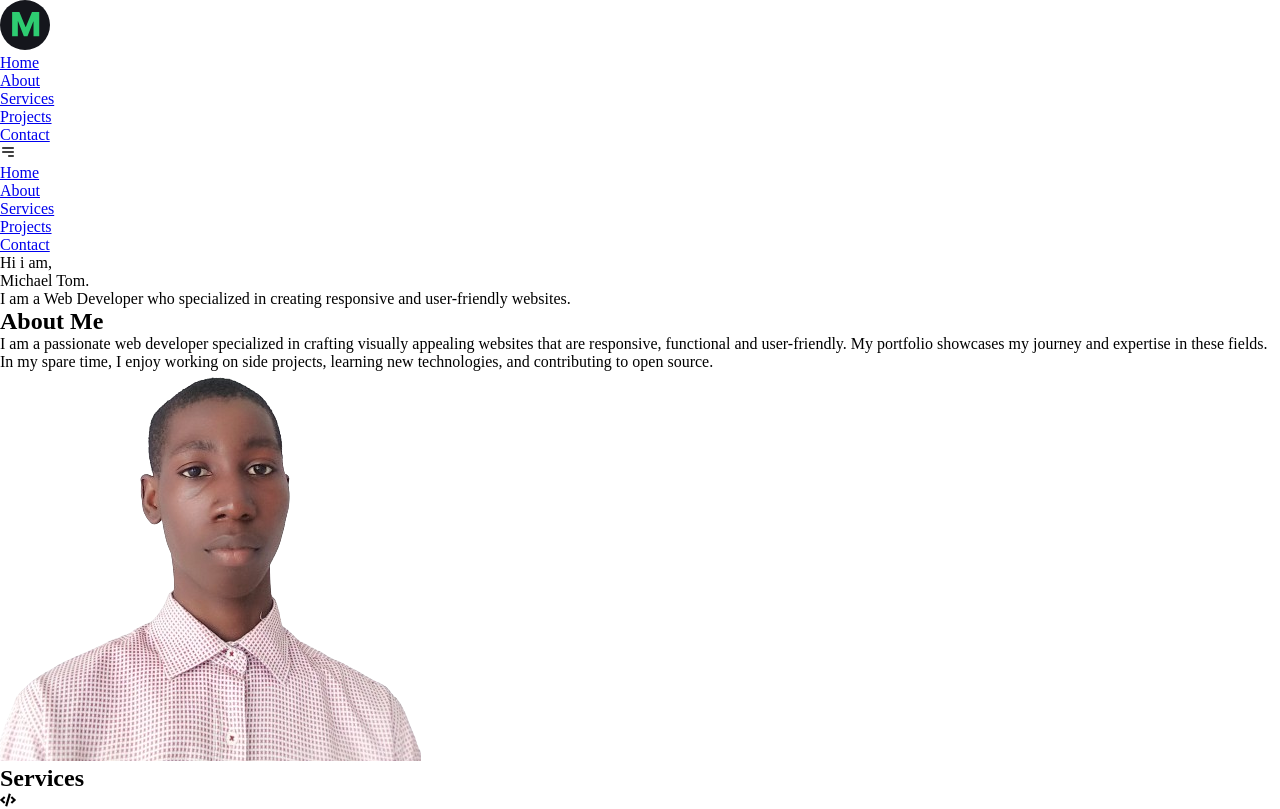
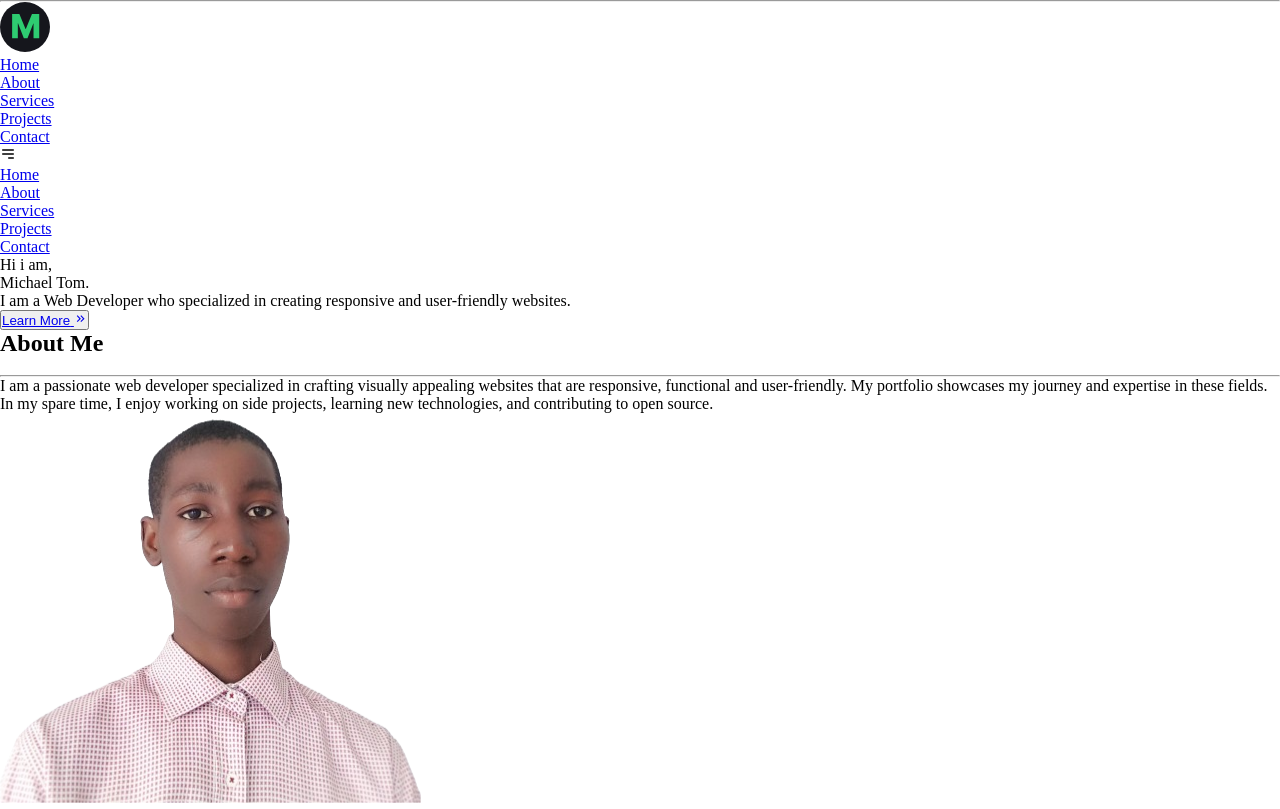
Before and after one commit to michaeltom1/michaelPortfolio, a React (Vite) app: page / in a window 1280 px wide. Shown: the top 809 px of the page. Built offline with nearby package versions, Linux system fonts and the light colour scheme.

Commit message:
animation in progress

```diff
--- a/src/components/Buttons.jsx
+++ b/src/components/Buttons.jsx
@@ -1,14 +1,15 @@
-function Buttons({
-  text,
-  type = "submit",
-  width = "",
-  padding = "p-3 px-8 ",
-  other = "",
-  className = `${padding} w-${width} rounded-full text-center font-medium shadow-xl bg-gradient-to-r from-[#33d175] to-green-600 ${other}`,
-}) {
+import { Link } from "react-router-dom";
+import { MdKeyboardDoubleArrowRight } from "react-icons/md";
+
+function Buttons({ text, to, Icon = MdKeyboardDoubleArrowRight, hideIcon }) {
   return (
-    <button type={type} className={className}>
-      {text}
+    <button className="font-bold rounded-lg text-lg w-48 h-16 hover:bg-accent text-[#ffffff]">
+      <Link
+        to={to}
+        className="rounded-lg flex gap-2 items-center w-48 h-16 bg-primary justify-center hover:-translate-x-1 hover:-translate-y-1 duration-500 ease-out transition-transform transform active:scale-95 border-accent border"
+      >
+        {text} {!hideIcon && <Icon className="text-3xl" />}
+      </Link>
     </button>
   );
 }
--- a/src/components/Nav.jsx
+++ b/src/components/Nav.jsx
@@ -1,10 +1,9 @@
 import { useState, useEffect, useRef } from "react";
+import { HiOutlineMenuAlt3 } from "react-icons/hi";
 import { nav } from "../styles/Styles";
 import { navItems } from "../data/Data";
-import { Link } from "react-router-dom";
 import { MdClose } from "react-icons/md";
-import { log0 } from "../assets/assets";
-import { HiOutlineMenuAlt3 } from "react-icons/hi";
+import { motion } from "framer-motion";
 
 function Nav() {
   const [menuClick, setMenuClick] = useState(false);
@@ -57,12 +56,12 @@ function Nav() {
     <>
       <nav
         ref={menuRef}
-        className={`${
-          lastScrollTop === 0 ? "" : `bg-[#272733d5]0 bg-primary backdrop-blur-lg shadow-sm`
-        } ${
+        className={`${lastScrollTop === 0 ? "" : ` bg-primary`} ${
           isVisible ? "translate-y-0" : "-translate-y-full"
-        } duration-500  transition-all z-50 `}
+        } duration-500  transition-all z-50 border- border-accent relative`}
       >
+        <hr className="line-draw absolute bottom-0 border-accent w-0" />
+
         <div className={`${nav.container}`}>
           <div className="hover:bg-accent rounded-full p-1  duration-500 ease-out">
             <svg
@@ -71,7 +70,6 @@ function Nav() {
               viewBox="0 0 300 300"
               fill="none"
               xmlns="http://www.w3.org/2000/svg"
-              // className="hover:-translate-x-1 hover:-translate-y-1 duration-500 ease-out transition-transform transform active:scale-95 hover:border border-accent rounded-full"
             >
               <circle cx="150" cy="150" r="150" fill="#15161C" />
               <path
@@ -80,13 +78,51 @@ function Nav() {
               />
             </svg>
           </div>
-          <ul className={`${nav.ul}`}>
+          {/* <ul
+            className={`${nav.ul} gap-8`}>
             {navItems.map((item) => (
-              <li key={item.id} className={`${nav.li}`}>
+              <motion.li
+                key={item.id}
+                className={`${nav.li} transition list-disc marker:text-accent`}
+                initial={{ opacity: 0, y: -10 }}
+                animate={{ opacity: 1, y: 0 }}
+                transition={{
+                  duration: 0.8,
+                  ease: "easeInOut"
+                }}
+              >
                 <a href={`#${item.url}`}>{item.id}</a>
-              </li>
+              </motion.li>
             ))}
-          </ul>
+          </ul>       */}
+          <motion.ul
+            className={`${nav.ul} gap-8`}
+            initial={{ y: "-10rem", opacity: 0 }}
+            animate={{ y: 0, opacity: 1 }}
+            transition={{
+              duration: 0.8,
+              type: "ease-in",
+            }}
+          >
+            {navItems.map((item, index) => (
+              <motion.li
+                key={item.id}
+                className={`${nav.li} ${
+                  item.id === "Home" ? " " : "delay-0"
+                } transition list-disc marker:text-accent`}
+                initial={{ opacity: 0, y: -10 }}
+                animate={{ opacity: 1, y: 0 }}
+                transition={{
+                  delay: index * 0.2, // Adjust the multiplier to control the delay between each item
+                  duration: 0.5,
+                  type: "ease-in-out",
+                }}
+              >
+                <a href={`#${item.url}`}>{item.id}</a>
+              </motion.li>
+            ))}
+          </motion.ul>
+
           <div
             className={`lg:hidden text-3xl cursor-pointer transform transition-transform duration-300 ease-in-out ${
               menuClick ? " rotate-90" : "rotate-0"
@@ -96,8 +132,9 @@ function Nav() {
             {menuClick ? <MdClose /> : <HiOutlineMenuAlt3 />}
           </div>
         </div>
+      </nav>
       <div
-          className={`lg:hidden  absolute ease-in duration-300 left-0 w-full bg-[#272733d5] backdrop-blur-lg -z-50 ${
+        className={`lg:hidden  absolute ease-in duration-300 left-0 w-full bg-primary border-b border-accent ${
           menuClick ? "-translate-y-0 top-16" : "-translate-y-full top-0"
         }`}
       >
@@ -107,7 +144,7 @@ function Nav() {
               <a
                 href={`#${item.url}`}
                 onClick={handleMenuClick}
-                  className={`p-4 block hover:bg-[#353541] hover:text-accent w-full ease-in duration-300`}
+                className={`p-4 block hover:text-accent w-full ease-in duration-300 font-roboto`}
               >
                 {item.id}
               </a>
@@ -115,7 +152,6 @@ function Nav() {
           ))}
         </ul>
       </div>
-      </nav>
     </>
   );
 }
--- a/src/index.css
+++ /dev/null
@@ -1,3 +0,0 @@
-.ab {
-    background-color:  #15161c;
-}
--- a/src/main.jsx
+++ b/src/main.jsx
@@ -5,10 +5,14 @@ import { cssJs } from "./styles/Styles.js";
 import { StrictMode } from 'react'
 import App from './App.jsx'
 
+import { ToastContainer } from "react-toastify";
+import "react-toastify/dist/ReactToastify.css";
+
 document.getElementById("style").innerHTML = cssJs;
 
 createRoot(document.getElementById("root")).render(
   <StrictMode>
+    <ToastContainer position="top-center" />
     <BrowserRouter>
       <ThemeProviderContext>
         <App />
--- a/src/pages/Home.jsx
+++ b/src/pages/Home.jsx
@@ -1,4 +1,4 @@
-// import Nav from "../components/Nav";
+import { toast } from "react-toastify";
 import { motion } from "framer-motion";
 import { Link } from "react-router-dom";
 import { GrGithub } from "react-icons/gr";
@@ -7,20 +7,30 @@ import Buttons from "../components/Buttons";
 import mich from "../assets/images/mich.png";
 import { services, projects } from "../data/Data";
 import { RiExternalLinkLine } from "react-icons/ri";
-import { MdKeyboardDoubleArrowRight } from "react-icons/md";
+import { home, about, servicesStyle } from "../styles/Styles";
 
-import { home, about, servicesStyle } from "../styles/Styles";
+
 function Home() {
+  const handleImgClick = () => {
+    toast("Hi there", {
+      position: "top-right",
+      hideProgressBar: true,
+      pauseOnHover: true,
+      draggable: true,
+      theme: "colored",
+    });
+  };
+
   return (
     <>
       <div>
         <main>
-          <section className={`${home.mainSection}`}>
+          <section className={`${home.mainSection} pt-16`}>
             <motion.div
-              initial={{ y: "7rem", x: 0, opacity: 0 }}
+              initial={{ y: 0, x: "-10rem", opacity: 0 }}
               animate={{ y: 0, x: 0, opacity: 1 }}
               transition={{
-                duration: 2,
+                duration: 0.8,
                 type: "ease-in",
               }}
             >
@@ -32,6 +42,9 @@ function Home() {
                 I am a Web Developer who specialized in creating responsive and
                 user-friendly websites.
               </p>
+              <div className="py-6">
+                <Buttons text="Learn More" />
+              </div>
             </motion.div>
           </section>
         </main>
@@ -39,13 +52,13 @@ function Home() {
         <section id="about">
           <div className={`${home.sectionCenter} `}>
             <div className="relative">
-              <h2 className={`${home.sectionTitle} bg`}>About Me</h2>
-              {/* <div className="w-full h-[1px] bg-accent absolute top-[50%]"></div> */}
-
-              <div className="w-full h-[1px] grid grid-cols-2 gap-48 absolute top-[50%]">
+              <h2 className={`${home.sectionTitle}`}>About Me</h2>
+              <br />
+              <hr className="line-draw absolute bottom-0 border-accent w-0 delay-500" />
+              {/* <div className="w-full h-[1px] grid grid-cols-2 gap-48 absolute top-[50%]">
                 <div className="w-full h-[1px] bg-accent"></div>
                 <div className="w-full h-[1px] bg-accent"></div>
-              </div>
+              </div> */}
             </div>
             <div className={`${about.flex}`}>
               <div className={`${about.bio}`}>
@@ -60,8 +73,8 @@ function Home() {
                   new technologies, and contributing to open source.
                 </p>
               </div>
-              <div className={`${about.imgContiner}`}>
-                <img src={mich} alt="" className={`${about.img}`} />
+              <div className={`${about.imgContiner}`} onClick={handleImgClick}>
+                <img src={mich} alt="" className={`${about.img} aImg`} />
               </div>
             </div>
           </div>
@@ -69,17 +82,17 @@ function Home() {
 
         <section id="services" className={`${home.sectionCenter}`}>
           <div className="relative">
-            <h2 className={`${home.sectionTitle} py-10`}>Services</h2>
+            <h2 className={`${home.sectionTitle}`}>Services</h2>
             <div className="w-full h-[1px] grid grid-cols-2 gap-48 absolute top-[50%]">
               <div className="w-full h-[1px] bg-accent"></div>
               <div className="w-full h-[1px] bg-accent"></div>
             </div>
           </div>
-          <div className={servicesStyle.grid}>
+          <div className={`${servicesStyle.grid} `}>
             {services.map((service) => (
               <div
                 key={service.id}
-                className={`${servicesStyle.car} bg-primaryLight group h-96 duration-300 ease-in hover:shadow-6x hover:shadow-accent rounded-xl p-4 flex flex-col items-center text-center py-8 justify-center gap-6 borde border-accent text-[#9fa6c0]`}
+                className={`${servicesStyle.card}`}
               >
                 <service.ico className={servicesStyle.ico} />
                 <h3 className={servicesStyle.title}>{service.title}</h3>
@@ -144,14 +157,7 @@ function Home() {
             })}
           </div>
           <div className="text-center">
-            <button className="font-bold rounded-lg text-lg w-48 h-16 hover:bg-accent text-[#ffffff]">
-              <Link
-                to=""
-                className="rounded-lg flex gap-2 items-center w-48 h-16 bg-primary justify-center hover:-translate-x-1 hover:-translate-y-1 duration-500 ease-out transition-transform transform active:scale-95 border-accent border"
-              >
-                See More <MdKeyboardDoubleArrowRight className="text-3xl" />
-              </Link>
-            </button>
+            <Buttons text="See More" />
           </div>
         </section>
 
@@ -166,14 +172,11 @@ function Home() {
               email or connect with me on social media
             </p>
             <div className="flex justify-center ">
-              <button className="font-bold rounded-lg text-lg text-center   w-48 h-16 hover:bg-accent text-[#ffffff]">
-                <a
-                  href="mailto:mic81070@gmail.com"
-                  className="rounded-lg flex items-center w-48 h-16 bg-primary justify-center hover:-translate-x-1 hover:-translate-y-1 duration-500 ease-out transition-transform transform active:scale-95 border-accent border"
-                >
-                  👋 Say Hello
-                </a>
-              </button>
+              <Buttons
+                text="👋 Say Hello"
+                to="mailto:mic81070@gmail.com"
+                hideIcon
+              />
             </div>
           </div>
         </section>
--- a/src/styles/Styles.js
+++ b/src/styles/Styles.js
@@ -49,8 +49,32 @@ export const cssJs = `
   .recedeText {
       animation: recedeText 3s ease-in-out forwards ;
       transform-origin: center;
+  }
 
+  .line-draw {animation: drawLine 1s forwards;}
+
+  @keyframes drawLine {
+    to{
+        width: 100%;
     }
+  }
+  @media (prefers-reduced-motion: no-preference) {
+        .aImg {
+          scale: 0.8;
+          opacity: 0;
+          animation: fade-in linear forwards;
+          animation-timeline: view();
+          animation-range: entry;
+        }
+
+        @keyframes fade-in {
+          to {
+            scale: 1;
+            opacity: 1;
+          }
+        }
+      }
+
 `;
 
 export const home = {
@@ -76,14 +100,14 @@ export const nav = {
 
 export const about = {
   flex: "flex flex-col lg:flex-row items-center justify-between gap-16 py-16",
-  bio: " text-center lg:text-start text-lg  lg:w-1/2 lg:text-xl space-y-4",
-  imgContiner: " justify-center flex bg-[#1e1e22] rounded-md",
+  bio: " text-textColor lg:text-start text-lg  lg:w-1/2 lg:text-xl space-y-4",
+  imgContiner: " justify-center flex rounded-md",
   img: "w-full rounded-md hover:bg-[#141424b4] bg-primary",
 };
 
 export const servicesStyle = {
   grid: "grid grid-cols-1 lg:grid-cols-3 gap-8 pt-8",
-  card: "group h-96 bg-[#272733] duration-300 ease-in hover:shadow-6xl hover:shadow-accent rounded-3xl p-4 flex flex-col items-center text-center py-8 justify-between",
+  card: "bg-primaryLight group h-96 duration-300 ease-in hover:shadow-6x hover:shadow-accent rounded-xl p-4 flex flex-col items-center text-center py-8 justify-center gap-6 borde border-accent text-[#9fa6c0]",
   ico: "text-6xl group-hover:text-accent",
   title: "text-2xl font-bold text-accent font-roboto",
 };
```
Also changed, not shown: src/components/Footer.jsx (+39 -4 lines), src/data/Data.js (+6 -6 lines), tailwind.config.js (+2 -6 lines). Lines whose indentation alone changed are shown as unchanged.
